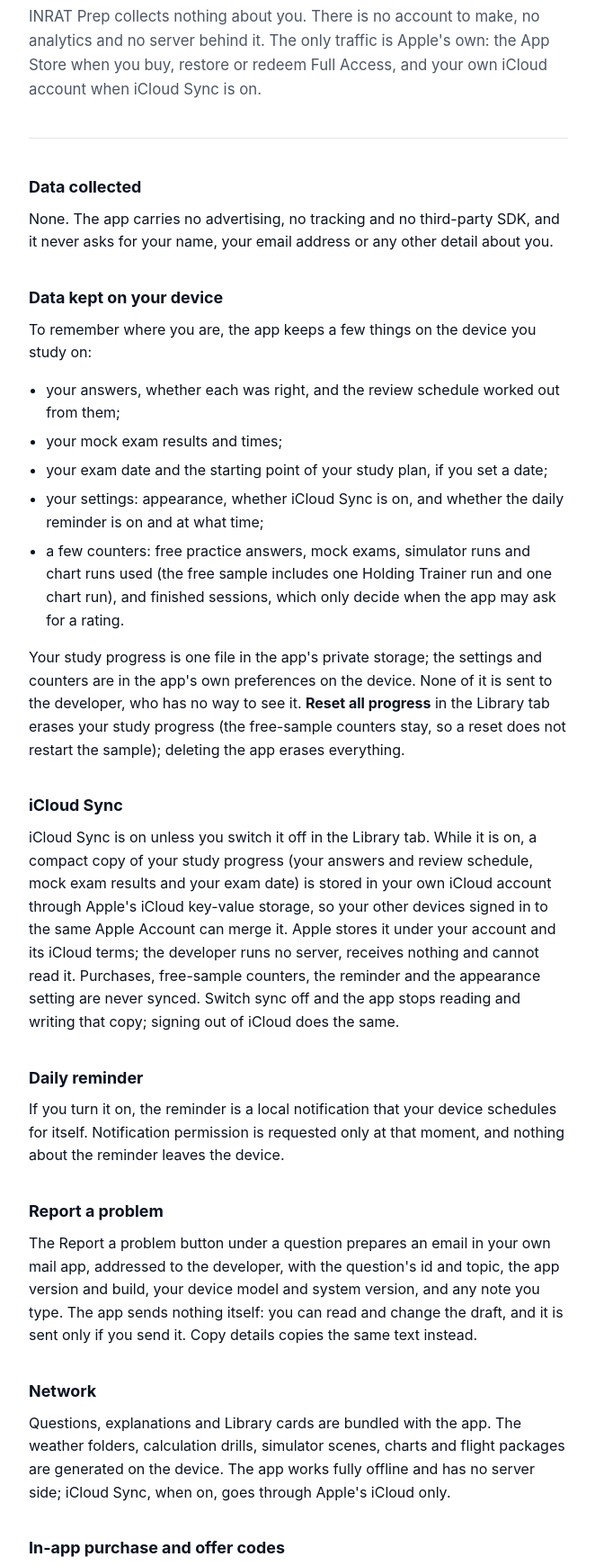
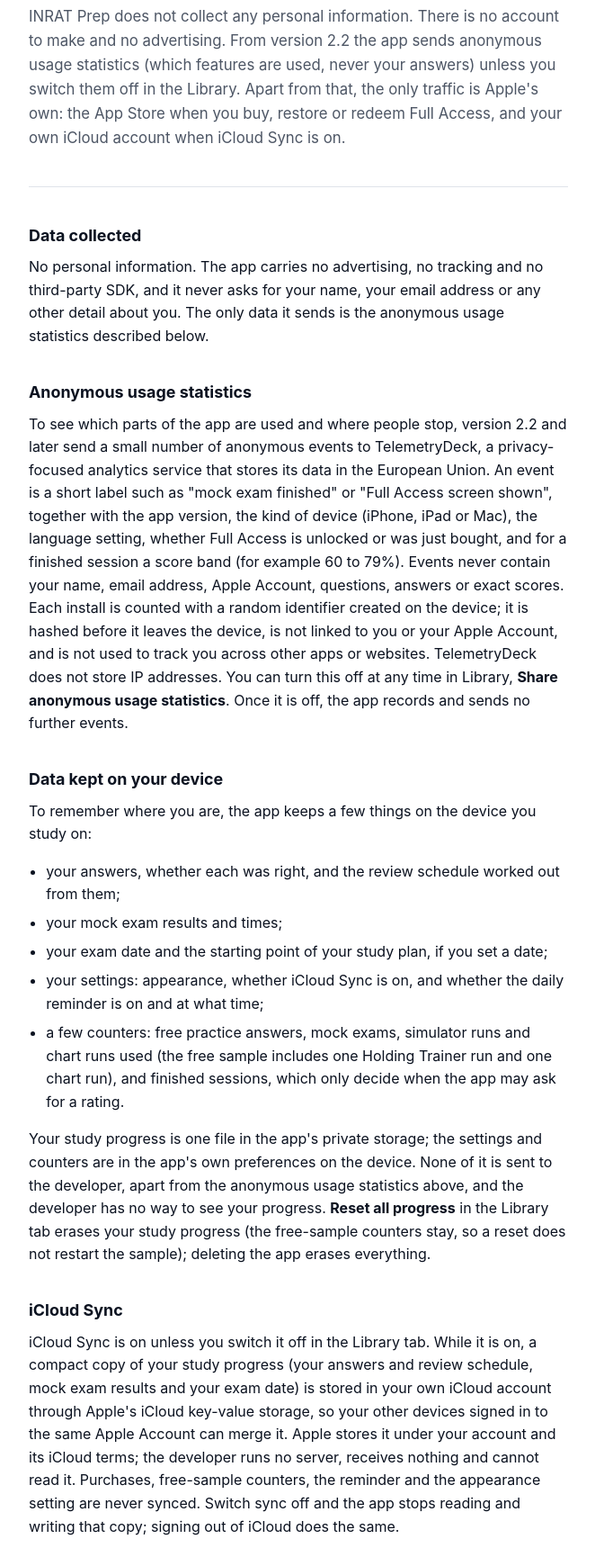
Before and after one commit to PatrickRodriguz2/inrat-prep, a plain HTML site: page privacy.html in a window 1280 px wide. Shown: the part 130-1870 px from the top of the page at 90% size, without its empty margins (308-970 px from the left). Drawn offline with Linux system fonts and the light colour scheme.

Commit message:
INRAT Prep 1.0: privacy.html

```diff
--- a/privacy.html
+++ b/privacy.html
@@ -38,12 +38,15 @@
 
   <p class="eyebrow">INRAT Prep for iPhone, iPad and Mac</p>
   <h1>Privacy Policy</h1>
-  <p class="lede">INRAT Prep collects nothing about you. There is no account to make, no analytics and no server behind it. The only traffic is Apple's own: the App Store when you buy, restore or redeem Full Access, and your own iCloud account when iCloud Sync is on.</p>
+  <p class="lede">INRAT Prep does not collect any personal information. There is no account to make and no advertising. From version 2.2 the app sends anonymous usage statistics (which features are used, never your answers) unless you switch them off in the Library. Apart from that, the only traffic is Apple's own: the App Store when you buy, restore or redeem Full Access, and your own iCloud account when iCloud Sync is on.</p>
 
   <hr>
 
   <h2>Data collected</h2>
-  <p>None. The app carries no advertising, no tracking and no third-party SDK, and it never asks for your name, your email address or any other detail about you.</p>
+  <p>No personal information. The app carries no advertising, no tracking and no third-party SDK, and it never asks for your name, your email address or any other detail about you. The only data it sends is the anonymous usage statistics described below.</p>
+
+  <h2>Anonymous usage statistics</h2>
+  <p>To see which parts of the app are used and where people stop, version 2.2 and later send a small number of anonymous events to TelemetryDeck, a privacy-focused analytics service that stores its data in the European Union. An event is a short label such as "mock exam finished" or "Full Access screen shown", together with the app version, the kind of device (iPhone, iPad or Mac), the language setting, whether Full Access is unlocked or was just bought, and for a finished session a score band (for example 60 to 79%). Events never contain your name, email address, Apple Account, questions, answers or exact scores. Each install is counted with a random identifier created on the device; it is hashed before it leaves the device, is not linked to you or your Apple Account, and is not used to track you across other apps or websites. TelemetryDeck does not store IP addresses. You can turn this off at any time in Library, <strong>Share anonymous usage statistics</strong>. Once it is off, the app records and sends no further events.</p>
 
   <h2>Data kept on your device</h2>
   <p>To remember where you are, the app keeps a few things on the device you study on:</p>
@@ -54,28 +57,28 @@
     <li>your settings: appearance, whether iCloud Sync is on, and whether the daily reminder is on and at what time;</li>
     <li>a few counters: free practice answers, mock exams, simulator runs and chart runs used (the free sample includes one Holding Trainer run and one chart run), and finished sessions, which only decide when the app may ask for a rating.</li>
   </ul>
-  <p>Your study progress is one file in the app's private storage; the settings and counters are in the app's own preferences on the device. None of it is sent to the developer, who has no way to see it. <strong>Reset all progress</strong> in the Library tab erases your study progress (the free-sample counters stay, so a reset does not restart the sample); deleting the app erases everything.</p>
+  <p>Your study progress is one file in the app's private storage; the settings and counters are in the app's own preferences on the device. None of it is sent to the developer, apart from the anonymous usage statistics above, and the developer has no way to see your progress. <strong>Reset all progress</strong> in the Library tab erases your study progress (the free-sample counters stay, so a reset does not restart the sample); deleting the app erases everything.</p>
 
   <h2>iCloud Sync</h2>
   <p>iCloud Sync is on unless you switch it off in the Library tab. While it is on, a compact copy of your study progress (your answers and review schedule, mock exam results and your exam date) is stored in your own iCloud account through Apple's iCloud key-value storage, so your other devices signed in to the same Apple Account can merge it. Apple stores it under your account and its iCloud terms; the developer runs no server, receives nothing and cannot read it. Purchases, free-sample counters, the reminder and the appearance setting are never synced. Switch sync off and the app stops reading and writing that copy; signing out of iCloud does the same.</p>
 
   <h2>Daily reminder</h2>
-  <p>If you turn it on, the reminder is a local notification that your device schedules for itself. Notification permission is requested only at that moment, and nothing about the reminder leaves the device.</p>
+  <p>If you turn it on, the reminder is a local notification that your device schedules for itself. Notification permission is requested only at that moment, and the reminder itself stays on the device; turning it on is counted as one anonymous usage event.</p>
 
   <h2>Report a problem</h2>
   <p>The Report a problem button under a question prepares an email in your own mail app, addressed to the developer, with the question's id and topic, the app version and build, your device model and system version, and any note you type. The app sends nothing itself: you can read and change the draft, and it is sent only if you send it. Copy details copies the same text instead.</p>
 
   <h2>Network</h2>
-  <p>Questions, explanations and Library cards are bundled with the app. The weather folders, calculation drills, simulator scenes, charts and flight packages are generated on the device. The app works fully offline and has no server side; iCloud Sync, when on, goes through Apple's iCloud only.</p>
+  <p>Questions, explanations and Library cards are bundled with the app. The weather folders, calculation drills, simulator scenes, charts and flight packages are generated on the device. The app works fully offline apart from sending the anonymous usage statistics described above; it has no other server side, and iCloud Sync, when on, goes through Apple's iCloud only.</p>
 
   <h2>In-app purchase and offer codes</h2>
   <p>Apple handles the optional Full Access purchase, and any offer code redeemed for it, using StoreKit and the App Store. Apple takes the payment or checks the code, then lets the app on your device know whether you own Full Access. No personal or payment details reach the developer.</p>
 
   <h2>Children</h2>
-  <p>INRAT Prep is meant for pilots preparing for the instrument rating and is rated 4+. It gathers no data from anyone, children included.</p>
+  <p>INRAT Prep is meant for pilots preparing for the instrument rating and is rated 4+. It collects no personal information from anyone, children included.</p>
 
   <h2>Changes</h2>
-  <p>If a future version changes anything described here, this page and its date will change before that version reaches the App Store. This policy is effective from 12 October 2026.</p>
+  <p>If a future version changes anything described here, this page and its date will change before that version reaches the App Store. This policy is effective from 9 November 2026 (anonymous usage statistics added for version 2.2).</p>
 
   <h2>Contact</h2>
   <p>Questions about this policy: <a href="mailto:patrguzz@gmail.com">patrguzz@gmail.com</a>.</p>
```
